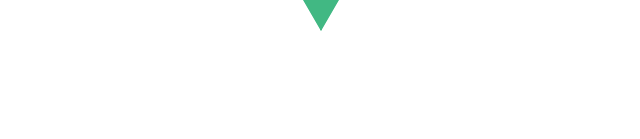
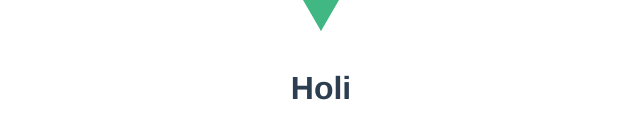
Before and after one commit to HackathonEquipoOnce/NewPhone, a Vue app in the folder front/: page / in a window 1280 px wide. Shown: the part 241-380 px from the top of the page, without its empty margins (319-959 px from the left). Built offline with nearby package versions, Linux system fonts and the light colour scheme.

Commit message:
cambios de prueba

```diff
--- a/front/src/components/HelloWorld.vue
+++ b/front/src/components/HelloWorld.vue
@@ -1,4 +1,6 @@
 <template>
+
+<h1>Holi</h1>
 </template>
 
 <script>
```
